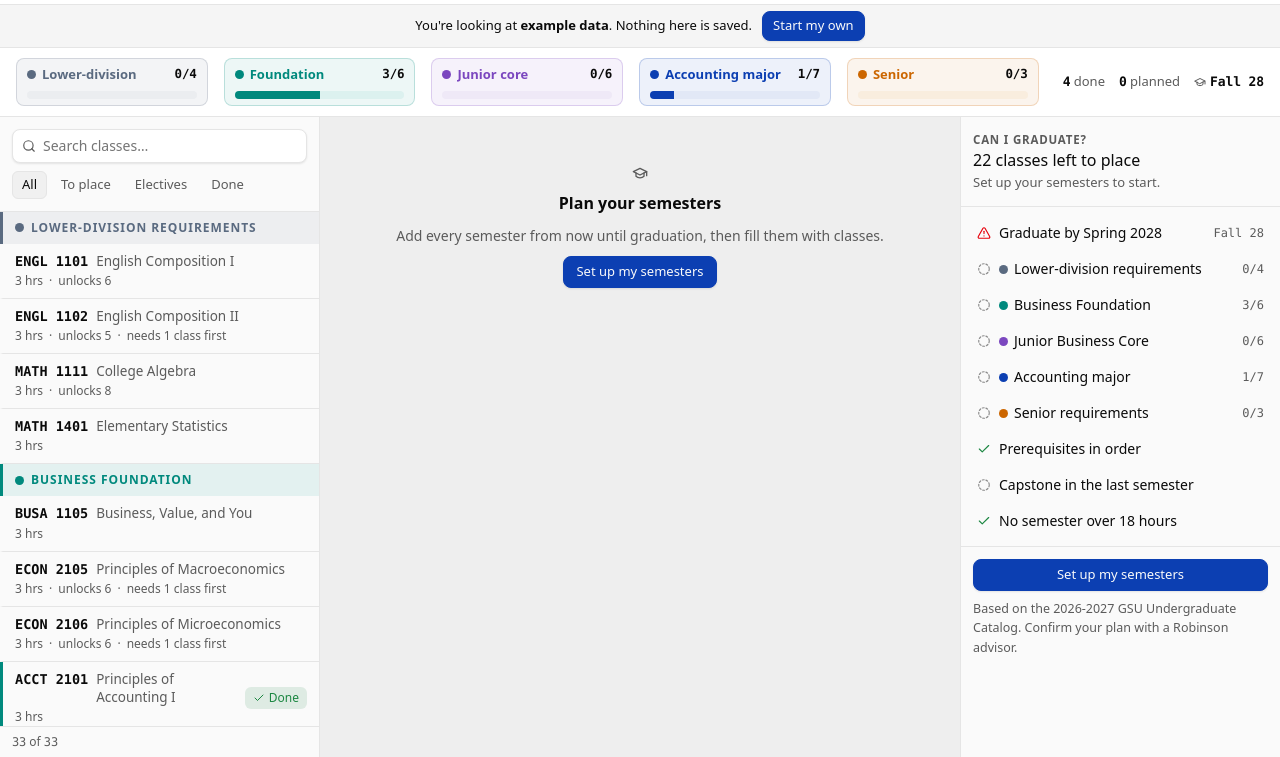
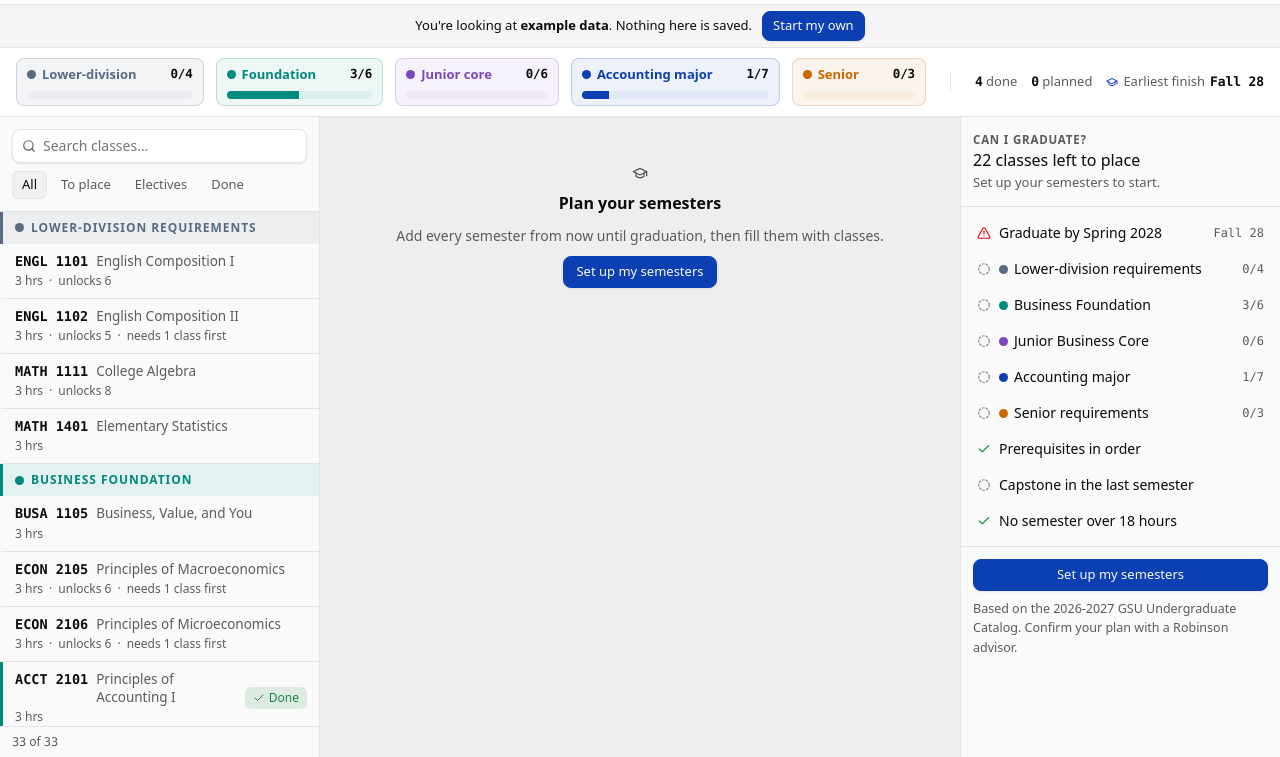
Before and after one commit to kvnchng03/gsu-internship-and-planning, a website built with Vite: page index.html in a window 1280 px wide. Shown: the part 43-800 px from the top of the page. Built offline with nearby package versions, Linux system fonts and the light colour scheme; no server answers.

Commit message:
Requirement boxes fit on any width: compact on wide screens, no overlap on narrow ones
Each box is at least as wide as its name and count and stops growing at a comfortable width.
The totals next to them say "Earliest finish" in words, and give way to the boxes in mid-size windows, where the header also drops the app's name so nothing runs off the edge.

```diff
--- a/src/styles.css
+++ b/src/styles.css
@@ -85,7 +85,10 @@ h1, h2, h3, h4, p { margin: 0; }
 .banner { flex: none; display: flex; align-items: center; justify-content: center; gap: 10px; padding: 6px 12px; font-size: 13px; background: var(--muted); border-bottom: 1px solid var(--border); flex-wrap: wrap; text-align: center; }
 
 .rail { flex: none; display: flex; align-items: center; gap: 24px; padding: 10px 16px; border-bottom: 1px solid var(--border); }
-.rail-groups { flex: 1; min-width: 0; display: grid; grid-template-columns: repeat(5, minmax(0, 1fr)); gap: 16px; }
+.rail-stats .ico { color: var(--primary); }
+/* Each box is at least as wide as its name and count and stops growing at a comfortable width, so on wide
+   screens a name and its count stay close together and on narrow ones nothing overlaps */
+.rail-groups { flex: 0 1 auto; display: grid; grid-template-columns: repeat(5, minmax(max-content, 230px)); gap: 12px; }
 .grp-lower { --g: var(--g-lower); }
 .grp-foundation { --g: var(--g-foundation); }
 .grp-core { --g: var(--g-core); }
@@ -104,8 +107,12 @@ h1, h2, h3, h4, p { margin: 0; }
 .rg .bar .d { background: var(--g); }
 .rg .bar .p { background: color-mix(in srgb, var(--g) 40%, transparent); }
 .rg .bar .b { background: var(--destructive); }
-.rail-stats { flex: none; display: flex; align-items: center; gap: 14px; white-space: nowrap; font-size: 13px; color: var(--muted-foreground); }
+.rail-stats { flex: none; display: flex; align-items: center; gap: 14px; white-space: nowrap; font-size: 13px; color: var(--muted-foreground); padding-left: 24px; border-left: 1px solid var(--border); }
 .rail-stats b { font-weight: 600; color: var(--foreground); }
+/* Mid-size windows: the totals give way to the boxes (the Can I graduate? panel shows them too), and the header
+   drops the app's name so the view switch and save status fit */
+@media (min-width: 901px) and (max-width: 1250px) { .rail-stats { display: none; } }
+@media (min-width: 901px) and (max-width: 1100px) { .brand .name { display: none; } }
 @media (max-width: 900px) {
   /* Phones: the five requirement groups scroll sideways instead of squeezing together */
   .rail { gap: 12px; padding: 8px 12px; overflow-x: auto; scrollbar-width: none; }
--- a/src/ui/plan-view.ts
+++ b/src/ui/plan-view.ts
@@ -57,7 +57,7 @@ function rail(ctx: PlanContext, status: StatusOf): HTMLElement {
     h("div", { class: "rail-stats" },
       h("span", null, h("b", { class: "mono" }, done), " done"),
       h("span", null, h("b", { class: "mono" }, planned), " planned"),
-      early && !early.done ? h("span", { style: "display:inline-flex;align-items:center;gap:4px", title: "Earliest possible finish" }, icon("cap", "sm"), h("b", { class: "mono" }, shortTerm(early.id))) : null));
+      early && !early.done ? h("span", { style: "display:inline-flex;align-items:center;gap:5px", title: "Earliest you could graduate" }, icon("cap", "sm"), "Earliest finish ", h("b", { class: "mono" }, shortTerm(early.id))) : null));
 }
 
 function libraryPane(ctx: PlanContext, terms: Term[], status: StatusOf): Kid[] {
```
